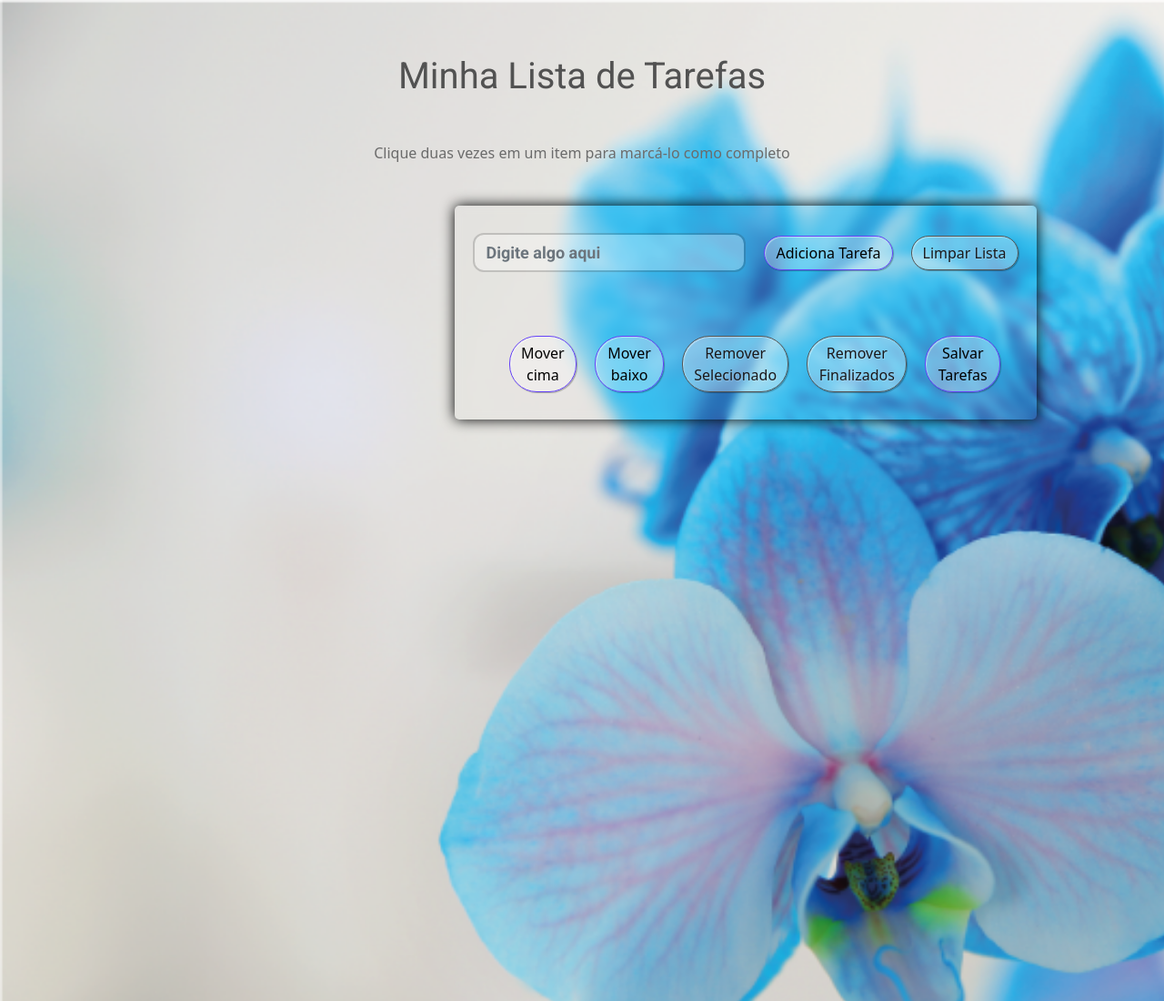
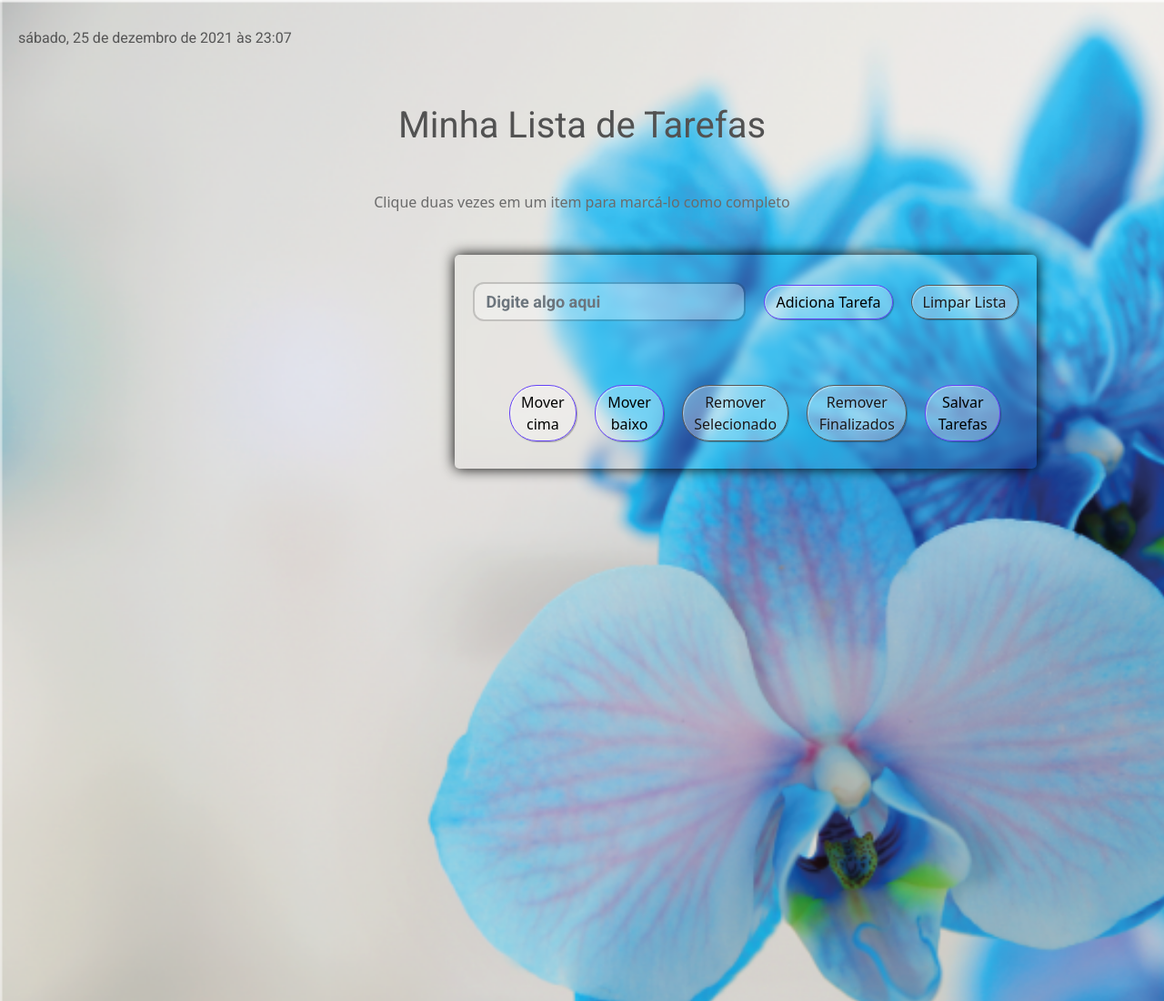
Before and after one commit to Adriana-coderstar/Projetos-Trybe-Fundamentos, a website: page project-todo-list/index.html in a window 1280 px wide. Shown: the top 1100 px of the page at 91% size. Drawn offline with nearby package versions, Linux system fonts and the light colour scheme.

Commit message:
Adiciona data e hora

```diff
--- a/project-todo-list/assets/script.js
+++ b/project-todo-list/assets/script.js
@@ -7,6 +7,7 @@ const deletList = document.getElementById('apaga-tudo');
 const moverCima = document.getElementById('mover-cima');
 const moverBaixo = document.getElementById('mover-baixo');
 const removeSelect = document.getElementById('remover-selecionado');
+const data = document.getElementById('date');
 
 
 function inputTask() {
@@ -110,3 +111,16 @@ function deleteSelect() {
 }
 
 removeSelect.addEventListener('click', deleteSelect)
+
+// Inserir data
+  const date = new Date();
+  const formatter = Intl.DateTimeFormat('pt-BR', {
+    weekday: "long",
+    year:"numeric",
+    month:"long",
+    day:"numeric",
+    hour:"numeric",
+    minute:"numeric",
+  });
+
+  data.innerHTML = formatter.format(date);
--- a/project-todo-list/index.html
+++ b/project-todo-list/index.html
@@ -12,10 +12,12 @@
 </head>
 
 <body>
+  <div id="date">Date</div>
   <header>
     <h1>Minha Lista de Tarefas</h1>
     <p id="funcionamento">Clique duas vezes em um item para marcá-lo como completo</p>
   </header>
+
 
   <section id="container-glass">
     <div class="container">
--- a/project-todo-list/style/style.css
+++ b/project-todo-list/style/style.css
@@ -5,52 +5,52 @@
 }
 
 body{
-  margin: 0px;
-  padding: 0px;
-  font-family: 'Roboto', sans-serif;;
   background-image: url(../img/orquidea.png);
   background-repeat: no-repeat;
   background-size: cover;
+  font-family: 'Roboto', sans-serif;;
+  margin: 0px;
   min-height: 1200px;
+  padding: 0px;
 }
 
 header{
+  align-items: center;
   display: flex;
   flex-direction: column;
-  align-items: center;
   margin-top: 60px;
 }
 
 header h1{
+  color: #525252;
   font-family: 'Roboto', sans-serif;
   font-weight: 400;
-  color: #525252;
 }
 
 #funcionamento{
-  margin-top: 40px;
   color: #6b6b6b;
   font-weight: 400;
+  margin-top: 40px;
 }
 
 .container{
+  align-items: center;
   display: flex;
-  align-items: center;
-  margin-right: 20px;
   flex-direction: row;
   justify-content: center;
+  margin-right: 20px;
 }
 
 #texto-tarefa{
+  background-color: rgba(255,255,255, 0.3);
+  border-radius: 12px;
+  border: 2px solid #3333;
+  color: #525252;
+  font-family: 'Roboto', sans-serif;
+  font-size: 18px;
+  font-weight: 700;
+  margin-top: 30px;
   width: 300px;
-  margin-top: 30px;
-  border: 2px solid #3333;
-  border-radius: 12px;
-  background-color: rgba(255,255,255, 0.3);
-  font-family: 'Roboto', sans-serif;
-  color: #525252;
-  font-weight: 700;
-  font-size: 18px;
 }
 
 #lista-tarefas{
@@ -61,32 +61,42 @@ header h1{
 }
 
 #lista-tarefas li {
+  border-radius: 8px;
   border: 2px solid #3333;
+  font-family: 'Roboto', sans-serif;
+  font-size: 18px;
+  font-weight: 400;
+  margin-top: 8px;
   width: 500px;
-  border-radius: 8px;
-  margin-top: 8px;
-  font-family: 'Roboto', sans-serif;
-  font-weight: 400;
-  font-size: 18px;
 }
 
 .select{
+  color: white;
   width: 100px;
-  color: white;
 }
 
 #container-glass{
-  position: relative;
+  backdrop-filter: blur(5px);
+  border-radius: 5px;
+  box-shadow: 0 0 15px black;
   display: flex;
   flex-wrap: wrap;
-  width: 50%;
   height: 100%;
-  box-shadow: 0 0 15px black;
-  border-radius: 5px;
-  backdrop-filter: blur(5px);
   margin-left: 500px;
   padding-bottom: 30px;
+  position: relative;
   top: 30px;
+  width: 50%;
+}
+
+#date{
+  color: #555555;
+  display: flex;
+  font-family: 'Roboto', sans-serif;
+  font-size: 16px;
+  margin-left: 20px;
+  margin-top: 30px;
+  position: relative;
 }
 
 /* Button */
```
